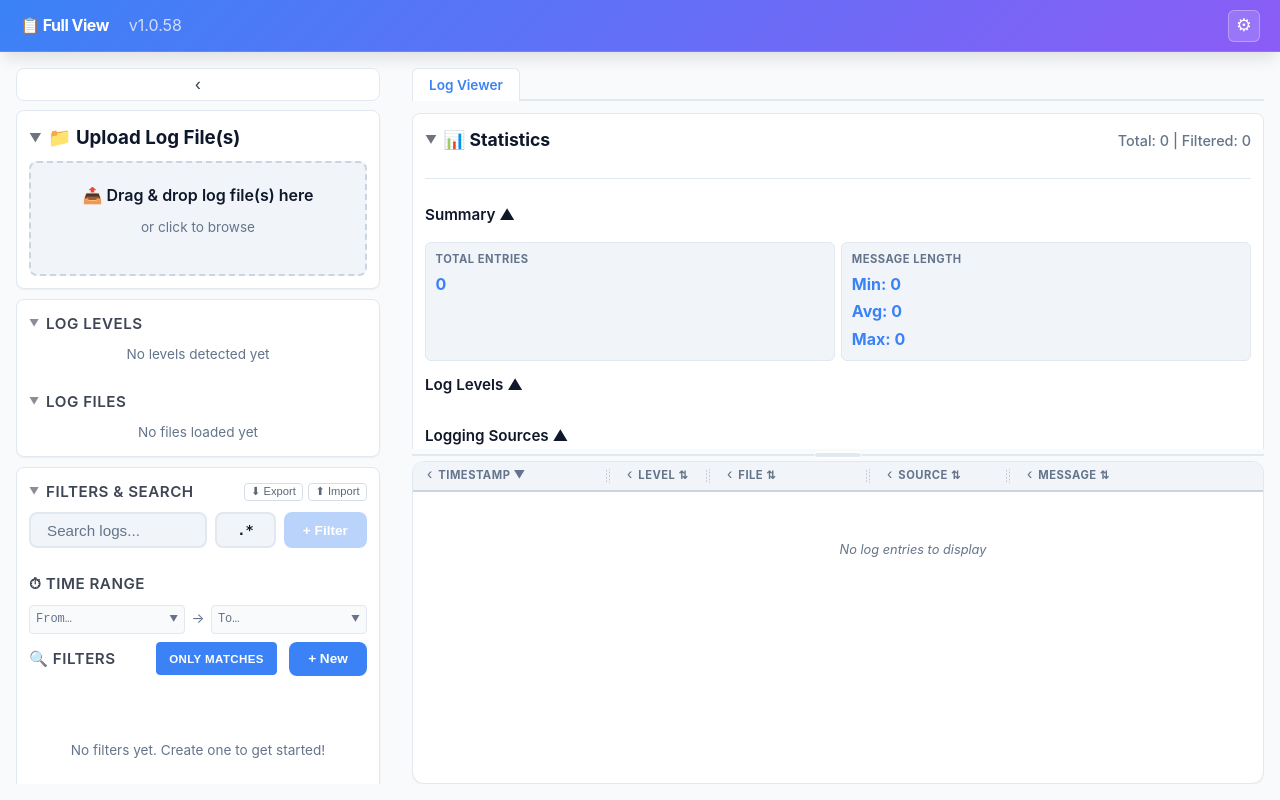
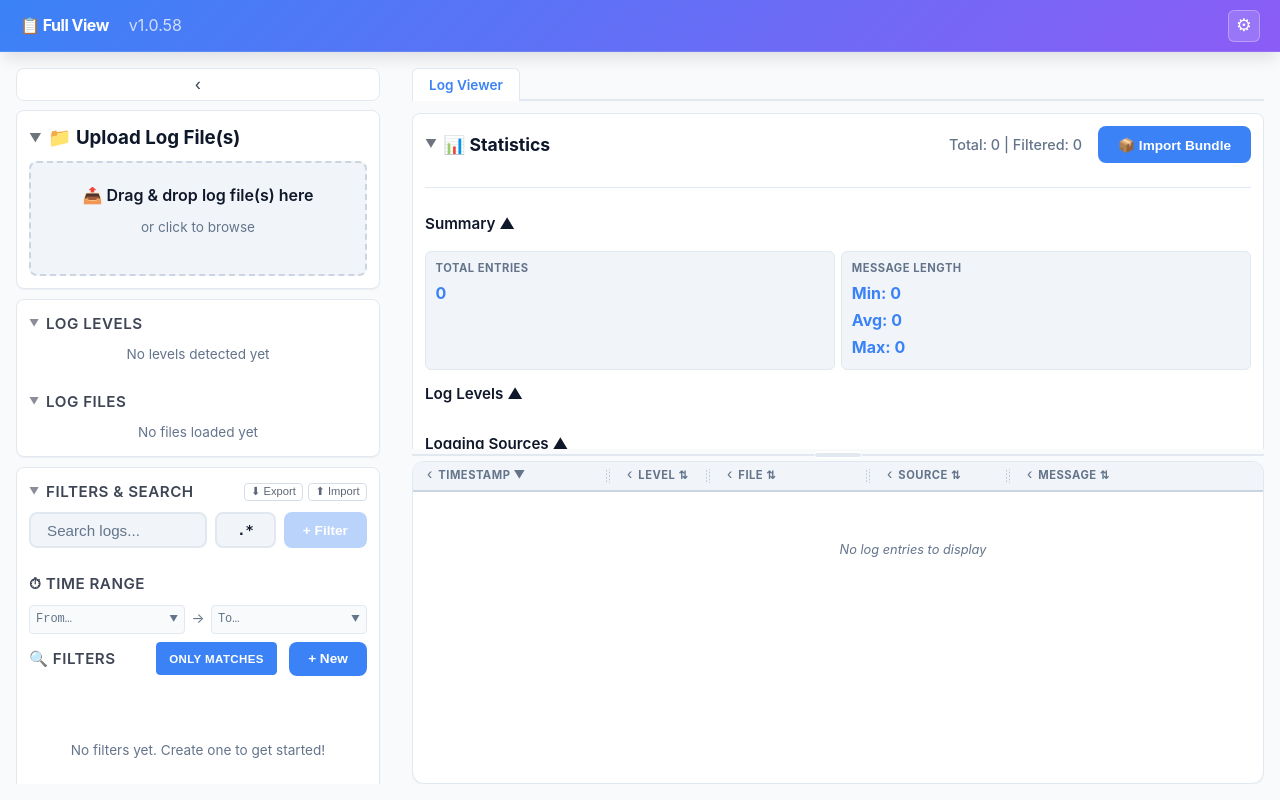
Before and after one commit to john-ciq/log-reader, a React (Vite) app: page / in a window 1280 px wide. Built offline with nearby package versions, Linux system fonts and the light colour scheme.

Commit message:
Added "support bundle" functionality

```diff
--- a/src/App.tsx
+++ b/src/App.tsx
@@ -33,7 +33,7 @@ import pkg from '../package.json';
 import './App.css';
 
 function App() {
-  const { features } = useFeatures();
+  const { features, setFeature } = useFeatures();
   const [entries, setEntries] = useState<LogEntry[]>([]);
   const [filteredEntries, setFilteredEntries] = useState<LogEntry[]>([]);
   const [filters, setFilters] = useState<FilterConfig[]>(() => loadFilterConfigs().map(migrateFilter));
@@ -59,6 +59,7 @@ function App() {
   const [activeTab, setActiveTab] = useState<string>('viewer');
   const [activeSubTabs, setActiveSubTabs] = useState<Record<string, string>>({});
   const [subTabOrders, setSubTabOrders] = useState<Record<string, string[]>>({});
+  const pendingDisplayFilesRef = useRef<Set<string> | null>(null);
   const dragTabId = useRef<string | null>(null);
   const dragSubTabId = useRef<string | null>(null);
   const importConfigRef = useRef<HTMLInputElement>(null);
@@ -266,11 +267,16 @@ function App() {
   useEffect(() => {
     const unique = Array.from(new Set(entries.map(e => e.filename).filter((f): f is string => Boolean(f)))).sort();
     setAvailableFiles(unique);
-    setDisplayFiles(prev => {
-      const next = new Set(prev);
-      unique.forEach(f => next.add(f));
-      return next;
-    });
+    if (pendingDisplayFilesRef.current !== null) {
+      setDisplayFiles(pendingDisplayFilesRef.current);
+      pendingDisplayFilesRef.current = null;
+    } else {
+      setDisplayFiles(prev => {
+        const next = new Set(prev);
+        unique.forEach(f => next.add(f));
+        return next;
+      });
+    }
   }, [entries]);
 
   // keep track of available sources when entries change
@@ -435,6 +441,66 @@ function App() {
     link.click();
     URL.revokeObjectURL(url);
   }, [entries]);
+
+  const handleExportBundle = useCallback(() => {
+    const bundle = {
+      metadata: {
+        version: pkg.version,
+        exportedAt: new Date().toISOString(),
+        logFiles: [...new Set(entries.map(e => e.filename).filter((f): f is string => Boolean(f)))],
+      },
+      filters,
+      showOnlyMatches: features.showOnlyMatches,
+      hiddenLevels: [...hiddenLevels],
+      displayFiles: [...displayFiles],
+      entries,
+    };
+    const dataStr = JSON.stringify(bundle, null, 2);
+    const dataBlob = new Blob([dataStr], { type: 'application/json' });
+    const url = URL.createObjectURL(dataBlob);
+    const link = document.createElement('a');
+    link.href = url;
+    link.download = `support-bundle-${downloadTimestamp()}.json`;
+    link.click();
+    URL.revokeObjectURL(url);
+  }, [entries, filters, features.showOnlyMatches, hiddenLevels, displayFiles]);
+
+  const handleImportBundle = useCallback((file: File) => {
+    const reader = new FileReader();
+    reader.onload = () => {
+      try {
+        const bundle = JSON.parse(reader.result as string);
+        const importedEntries: LogEntry[] = (bundle.entries ?? []).map((e: LogEntry & { timestamp: string }) => ({
+          ...e,
+          timestamp: new Date(e.timestamp),
+        }));
+        const importedFilters: FilterConfig[] = (bundle.filters ?? []).map((f: FilterConfig) => migrateFilter({
+          ...f,
+          dateRange: f.dateRange ? {
+            start: f.dateRange.start ? new Date(f.dateRange.start as unknown as string) : undefined,
+            end: f.dateRange.end ? new Date(f.dateRange.end as unknown as string) : undefined,
+          } : undefined,
+        }));
+        setEntries(importedEntries);
+        setFilters(importedFilters);
+        saveFilterConfigs(importedFilters);
+        if (typeof bundle.showOnlyMatches === 'boolean') {
+          setFeature('showOnlyMatches', bundle.showOnlyMatches);
+        }
+        if (Array.isArray(bundle.hiddenLevels)) {
+          const hidden = new Set<string>(bundle.hiddenLevels);
+          setHiddenLevels(hidden);
+          saveHiddenLevels([...hidden]);
+        }
+        if (Array.isArray(bundle.displayFiles)) {
+          pendingDisplayFilesRef.current = new Set<string>(bundle.displayFiles);
+        }
+      } catch {
+        alert('Failed to import support bundle: invalid file.');
+      }
+    };
+    reader.readAsText(file);
+  }, [setFeature, setHiddenLevels, setDisplayFiles]);
 
   // ── Row detail navigation ─────────────────────────────────────────────────────
   const handleRowClick = useCallback((entry: LogEntry) => {
@@ -692,6 +758,8 @@ function App() {
                   totalEntries={entries.length}
                   onExport={handleExportJSON}
                   onExportAll={handleExportAllJSON}
+                  onExportBundle={handleExportBundle}
+                  onImportBundle={handleImportBundle}
                   availableSources={availableSources}
                   displaySources={displaySources}
                   onSourceChange={handleSourceCheckbox}
--- a/src/components/StatisticsPanel.tsx
+++ b/src/components/StatisticsPanel.tsx
@@ -1,6 +1,6 @@
 import { calculateStatistics, savePanelCollapsed, loadPanelCollapsed, saveSourcesState, loadSourcesState } from '../lib/statistics';
 import { LogEntry } from '../lib/parser';
-import { useState, useMemo } from 'react';
+import { useState, useMemo, useRef } from 'react';
 import { useFeatures } from '../lib/FeaturesContext';
 
 interface StatisticsPanelProps {
@@ -8,6 +8,8 @@ interface StatisticsPanelProps {
   totalEntries: number;
   onExport: () => void;
   onExportAll: () => void;
+  onExportBundle: () => void;
+  onImportBundle: (file: File) => void;
   availableSources: string[];
   displaySources: Set<string>;
   onSourceChange: (source: string, checked: boolean) => void;
@@ -18,10 +20,13 @@ export default function StatisticsPanel({
   totalEntries,
   onExport,
   onExportAll,
+  onExportBundle,
+  onImportBundle,
   availableSources,
   displaySources,
   onSourceChange,
 }: StatisticsPanelProps) {
+  const bundleInputRef = useRef<HTMLInputElement>(null);
   const [collapsed, setCollapsed] = useState(() => loadPanelCollapsed('statistics'));
   const [expanded, setExpanded] = useState({
     summary: !loadPanelCollapsed('stats-summary'),
@@ -80,6 +85,21 @@ export default function StatisticsPanel({
               📥 Export All
             </button>
           )}
+          {totalEntries > 0 && (
+            <button onClick={onExportBundle} className="export-btn">
+              📦 Support Bundle
+            </button>
+          )}
+          <input
+            ref={bundleInputRef}
+            type="file"
+            accept=".json"
+            style={{ display: 'none' }}
+            onChange={e => { const f = e.target.files?.[0]; if (f) onImportBundle(f); e.target.value = ''; }}
+          />
+          <button onClick={() => bundleInputRef.current?.click()} className="export-btn">
+            📦 Import Bundle
+          </button>
         </div>
       </div>
 
```
